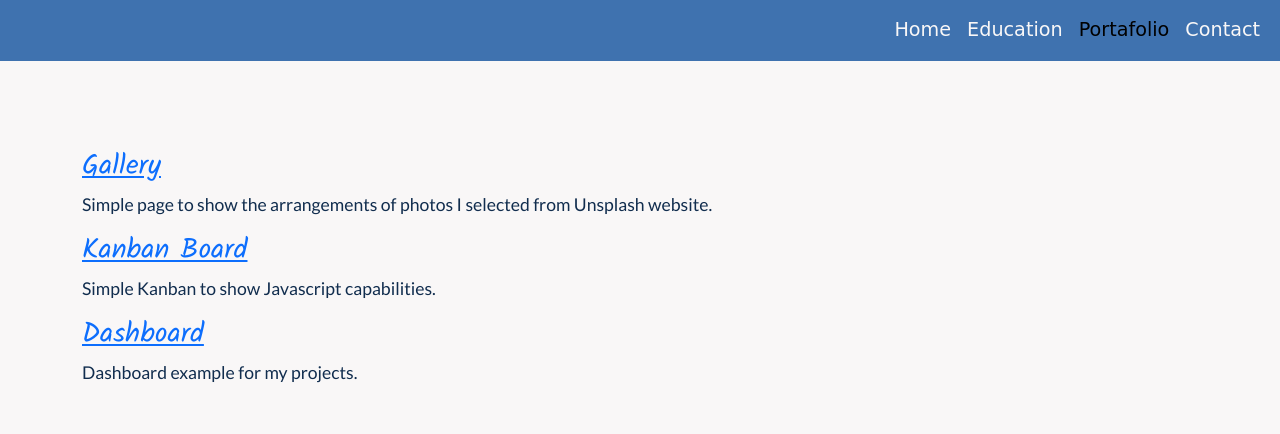
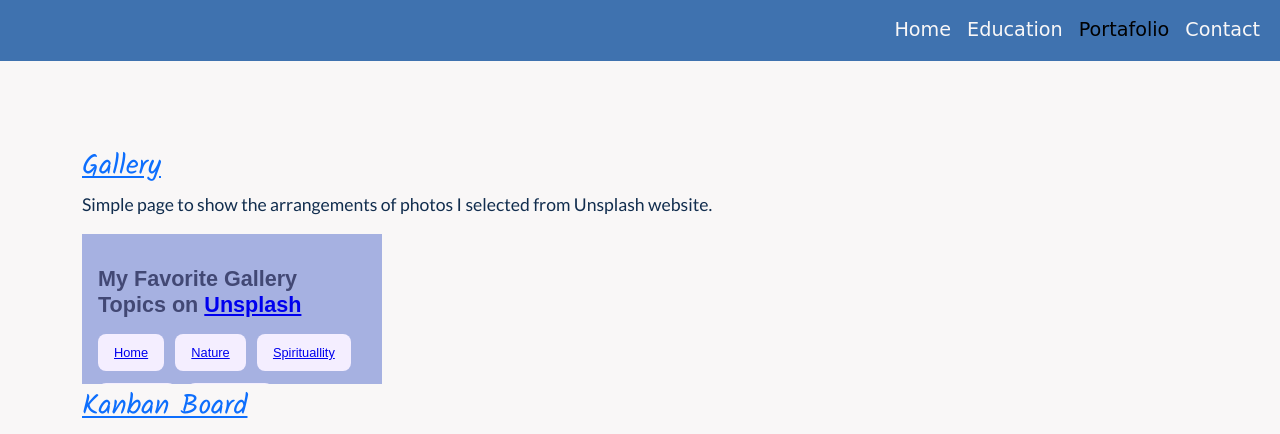
Before and after one commit to jlomeli71/welcome, a plain HTML site: page portafolio.html in a window 1280 px wide. Shown: the top 434 px of the page. Drawn offline with nearby package versions, Linux system fonts and the light colour scheme; a web font is replaced by a local one.

Commit message:
some corrections

```diff
--- a/portafolio.html
+++ b/portafolio.html
@@ -43,6 +43,7 @@
     <div class="container my-md-5">
       <h3><a href="portafolio/Gallery/gallery.html">Gallery</a></h3>
       <p>Simple page to show the arrangements of photos I selected from Unsplash website.</p>
+      <iframe src="portafolio/Gallery/gallery.html" title="Gallery"></iframe>
 
       <h3><a href="portafolio/Kanban/kanban.html">Kanban Board</a></h3>
       <p>Simple Kanban to show Javascript capabilities.</p>
```
